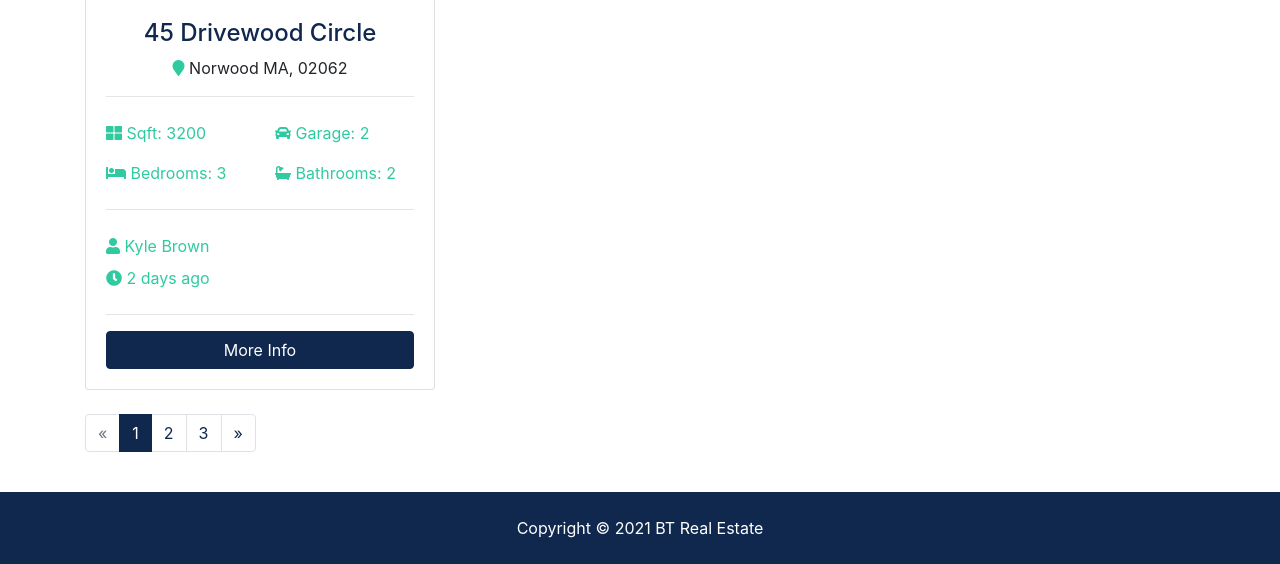
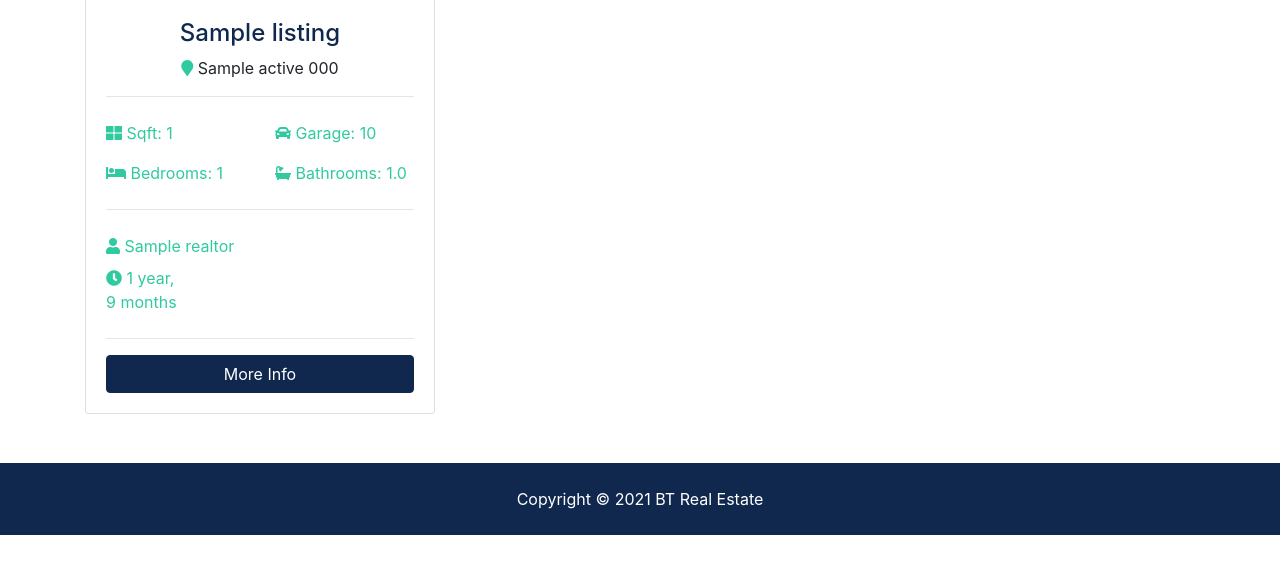
Before and after one commit to Benson-Gikonyo/django-real-estate-web-app, a Django app: page /listings/ in a window 1280 px wide. Shown: the part 712-1276 px from the top of the page. After the commit the page ends 1247 px from the top, so only its background shows below. Run offline with Django 3.2, Linux system fonts and the light colour scheme; tables that the repository leaves empty hold one stand-in row (values such as "Sample post"); grey boxes marked "Sample" are stand-in pictures; some libraries are stand-ins or nearby versions.

Commit message:
Added humanize app, added Pagination to listings.
Added humanize app to settings.py for better display of data onsite.
In listings views, fetched data and added pagination  and edited
context; see comments.
In listings .html, added pagination. Also set up urls for images,
links and data to make the content more dynamic.

```diff
--- a/real_estate_proj/listings/views.py
+++ b/real_estate_proj/listings/views.py
@@ -1,18 +1,34 @@
 from django.shortcuts import render
+from django.core.paginator import EmptyPage,  PageNotAnInteger, Paginator
 
 from .models import Listing
 
 # Create your views here.
 def index(request):
-    listings = Listing.objects.all()
+    """
+    Gets the data from the Listings model in the db.The data is then
+    ordered by list date in descending order and filtred by 'is published'
+    value.
+    Pagination (var 'paginator') is set to 6 listings to be displayed
+    per page.
+    var 'page' gets the page number.
+    var 'paged_listings' passes 'page as an object in get page method.
+    Context is then set to paged_listings via a dictionary.
+
+    """
+    listings = Listing.objects.order_by('-list_date').filter(is_published=True)
+    paginator = Paginator(listings, 6)
+    page =  request.GET.get('page')
+    paged_listings = paginator.get_page(page)
+
 
     context = {
-        'listings': listings
+        'listings': paged_listings
     }
 
     return render(request, 'listings/listings.html', context)
 
-def listing(request):
+def listing(request, listing_id):
     return render(request, 'listings/listing.html')
 
 def search(request):
--- a/real_estate_proj/real_estate_proj/settings.py
+++ b/real_estate_proj/real_estate_proj/settings.py
@@ -38,6 +38,8 @@ INSTALLED_APPS = [
     'django.contrib.sessions',
     'django.contrib.messages',
     'django.contrib.staticfiles',
+    # added apps
+    'django.contrib.humanize',
     'pages.apps.PagesConfig',
     'listings.apps.ListingsConfig',
     'realtors.apps.RealtorsConfig',
--- a/real_estate_proj/templates/listings/listings.html
+++ b/real_estate_proj/templates/listings/listings.html
@@ -1,4 +1,6 @@
 {% extends 'base.html' %}
+
+{% load humanize %}
 
 {% block content %}
 
@@ -37,42 +39,42 @@
                 {% for listing in listings %}
                     <div class="col-md-6 col-lg-4 mb-4">
                         <div class="card listing-preview">
-                            <img class="card-img-top" src="assets/img/homes/home-1.jpg" alt="">
+                            <img class="card-img-top" src="{{ listing.photo_main.url }}" alt="">
                             <div class="card-img-overlay">
                             <h2>
-                                <span class="badge badge-secondary text-white">$490,000</span>
+                                <span class="badge badge-secondary text-white">{{ listing.price |intcomma }}</span>
                             </h2>
                             </div>
                             <div class="card-body">
                             <div class="listing-heading text-center">
-                                <h4 class="text-primary">45 Drivewood Circle</h4>
+                                <h4 class="text-primary">{{ listing.title }}</h4>
                                 <p>
-                                <i class="fas fa-map-marker text-secondary"></i> Norwood MA, 02062</p>
+                                <i class="fas fa-map-marker text-secondary"></i> {{ listing.city }} {{ listing.state }} {{ listing.zipcode }}</p>
                             </div>
                             <hr>
                             <div class="row py-2 text-secondary">
                                 <div class="col-6">
-                                <i class="fas fa-th-large"></i> Sqft: 3200</div>
+                                <i class="fas fa-th-large"></i> Sqft: {{ listing.sqft}}</div>
                                 <div class="col-6">
-                                <i class="fas fa-car"></i> Garage: 2</div>
+                                <i class="fas fa-car"></i> Garage: {{ listing.garage }}</div>
                             </div>
                             <div class="row py-2 text-secondary">
                                 <div class="col-6">
-                                <i class="fas fa-bed"></i> Bedrooms: 3</div>
+                                <i class="fas fa-bed"></i> Bedrooms: {{ listing.bedrooms }}</div>
                                 <div class="col-6">
-                                <i class="fas fa-bath"></i> Bathrooms: 2</div>
+                                <i class="fas fa-bath"></i> Bathrooms: {{ listing.bathrooms }}</div>
                             </div>
                             <hr>
                             <div class="row py-2 text-secondary">
                                 <div class="col-12">
-                                <i class="fas fa-user"></i> Kyle Brown</div>
+                                <i class="fas fa-user"></i> {{ listing.realtor }}</div>
                             </div>
                             <div class="row text-secondary pb-2">
                                 <div class="col-6">
-                                <i class="fas fa-clock"></i> 2 days ago</div>
+                                <i class="fas fa-clock"></i> {{ listing.list_date | timesince }}</div>
                             </div>
                             <hr>
-                            <a href="listing.html" class="btn btn-primary btn-block">More Info</a>
+                            <a href="{% url 'listing' listing.id %}" class="btn btn-primary btn-block">More Info</a>
                             </div>
                         </div>
                     </div>
@@ -91,23 +93,40 @@
 
         <div class="row">
             <div class="col-md-12">
+                {% if listings.has_other_pages %}
                     <ul class="pagination">
-                <li class="page-item disabled">
-                <a class="page-link" href="#">&laquo;</a>
+                       {% if listings.has_previous %}
+                            <li class="page-item">
+                                <a href="?page={{listings.previous_page_number}}" class="page-link">&laquo;</a>
                             </li>
+                       {% else %}
+                            <li class="page-item">
+                                <a class="page-link">&laquo;</a>
+                            </li>
+                       {% endif %}
+                       {% for i in listings.paginator.page_range %}
+                            {% if listings.number ==  i %}
                                 <li class="page-item active">
-                <a class="page-link" href="#">1</a>
+                                    <a class="page-link">{{ i }}</a>
                                 </li>
+                            {% else %}
                                 <li class="page-item">
-                <a class="page-link" href="#">2</a>
+                                    <a href = "?page={{ i }}" class="page-link">{{ i }}</a>
                                 </li>
+                            {% endif %}
+                       {% endfor %}
+
+                       {% if listings.has_next %}
                             <li class="page-item">
-                <a class="page-link" href="#">3</a>
+                                <a href="?page={{listings.next_page_number}}" class="page-link">&raquo;</a>
                             </li>
+                       {% else %}
                             <li class="page-item">
-                <a class="page-link" href="#">&raquo;</a>
+                                <a class="page-link">&raquo;</a>
                             </li>
+                       {% endif %}
                     </ul>
+                {% endif %}
             </div>
         </div>
         </div>
```
Lines whose indentation alone changed are shown as unchanged.
